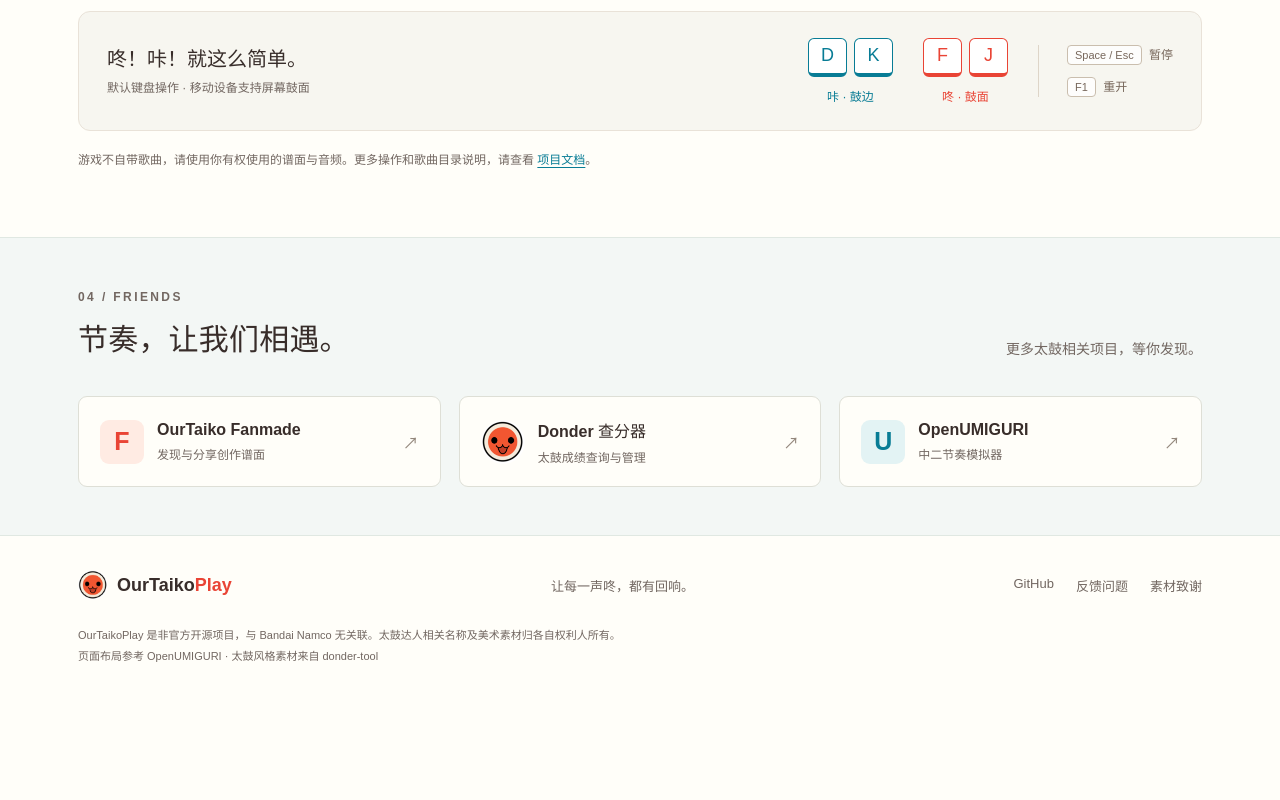
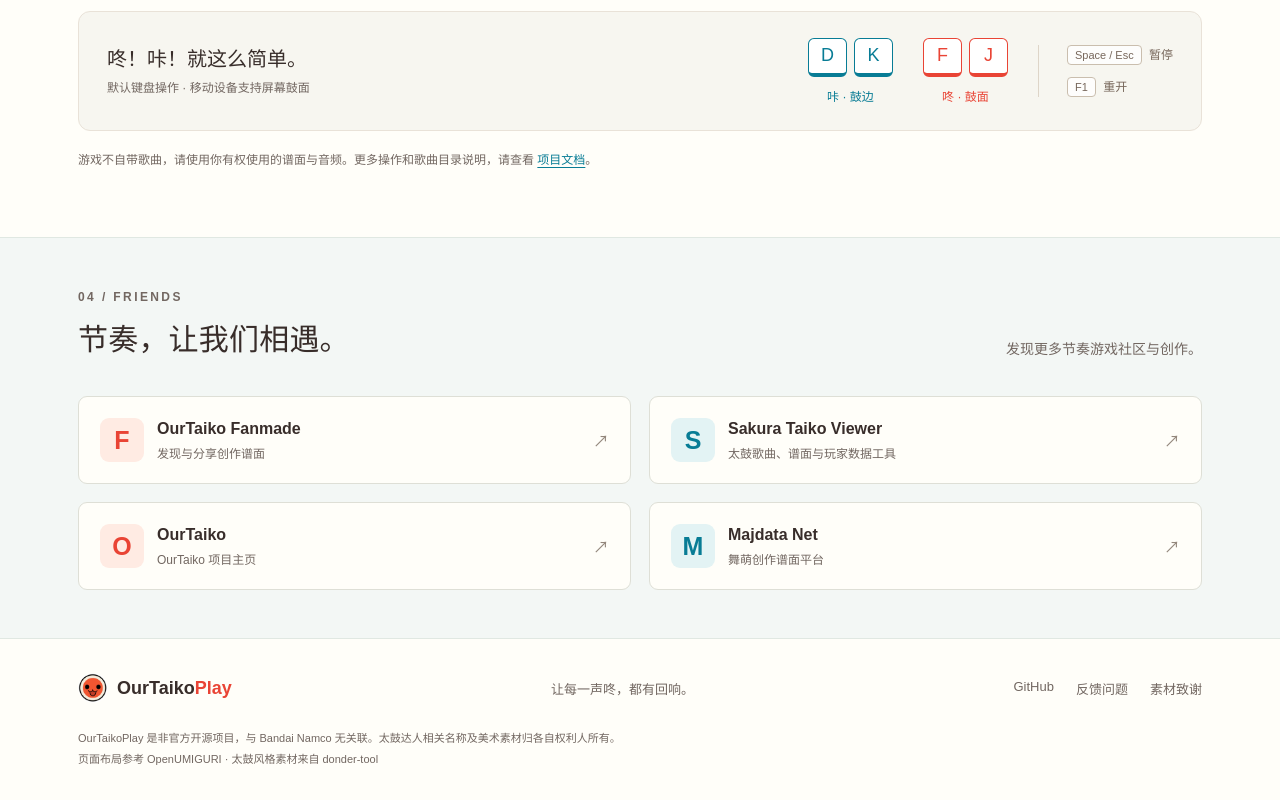
Before and after one commit to OurTaiko/OurTaikoPlay_Website, a website built with Vite: page index.html in a window 1280 px wide. Shown: the part 2263-3063 px from the top of the page. Before the commit the page ends 2960 px from the top, so only its background shows below. Built offline with nearby package versions, Linux system fonts and the light colour scheme; no server answers; a web font is replaced by a local one.

Commit message:
fix: update community links on landing page

```diff
--- a/index.html
+++ b/index.html
@@ -434,41 +434,29 @@
               <p class="eyebrow">04 / FRIENDS</p>
               <h2 id="friends-title">节奏，让我们相遇。</h2>
             </div>
-            <p>更多太鼓相关项目，等你发现。</p>
+            <p>发现更多节奏游戏社区与创作。</p>
           </div>
           <div class="friends-grid">
-            <a
-              href="https://fanmade.ourtaiko.org"
-              target="_blank"
-              rel="noopener noreferrer"
-              ><span class="friend-badge red">F</span
-              ><span
-                ><strong>OurTaiko Fanmade</strong
-                ><small>发现与分享创作谱面</small></span
-              ><span class="external-mark" aria-hidden="true">↗</span></a
-            ><a
-              href="https://github.com/luluxia/donder-tool"
-              target="_blank"
-              rel="noopener noreferrer"
-              ><img
-                src="./assets/donder/icon.webp"
-                alt=""
-                width="44"
-                height="44"
-                loading="lazy"
-              /><span
-                ><strong>Donder 查分器</strong
-                ><small>太鼓成绩查询与管理</small></span
-              ><span class="external-mark" aria-hidden="true">↗</span></a
-            ><a
-              href="https://openumiguri.pingfanh.top/"
-              target="_blank"
-              rel="noopener noreferrer"
-              ><span class="friend-badge blue">U</span
-              ><span
-                ><strong>OpenUMIGURI</strong><small>中二节奏模拟器</small></span
-              ><span class="external-mark" aria-hidden="true">↗</span></a
-            >
+            <a href="https://fanmade.ourtaiko.org" target="_blank" rel="noopener noreferrer">
+              <span class="friend-badge red">F</span>
+              <span><strong>OurTaiko Fanmade</strong><small>发现与分享创作谱面</small></span>
+              <span class="external-mark" aria-hidden="true">↗</span>
+            </a>
+            <a href="https://viewer.sakura-bot.cn/" target="_blank" rel="noopener noreferrer">
+              <span class="friend-badge blue">S</span>
+              <span><strong>Sakura Taiko Viewer</strong><small>太鼓歌曲、谱面与玩家数据工具</small></span>
+              <span class="external-mark" aria-hidden="true">↗</span>
+            </a>
+            <a href="https://www.ourtaiko.org/" target="_blank" rel="noopener noreferrer">
+              <span class="friend-badge red">O</span>
+              <span><strong>OurTaiko</strong><small>OurTaiko 项目主页</small></span>
+              <span class="external-mark" aria-hidden="true">↗</span>
+            </a>
+            <a href="https://majdata.net/" target="_blank" rel="noopener noreferrer">
+              <span class="friend-badge blue">M</span>
+              <span><strong>Majdata Net</strong><small>舞萌创作谱面平台</small></span>
+              <span class="external-mark" aria-hidden="true">↗</span>
+            </a>
           </div>
         </div>
       </section>
--- a/src/style.css
+++ b/src/style.css
@@ -726,7 +726,7 @@
 }
 .friends-grid {
   display: grid;
-  grid-template-columns: repeat(3, 1fr);
+  grid-template-columns: repeat(2, minmax(0, 1fr));
   gap: 18px;
 }
 .friends-grid > a {
```
